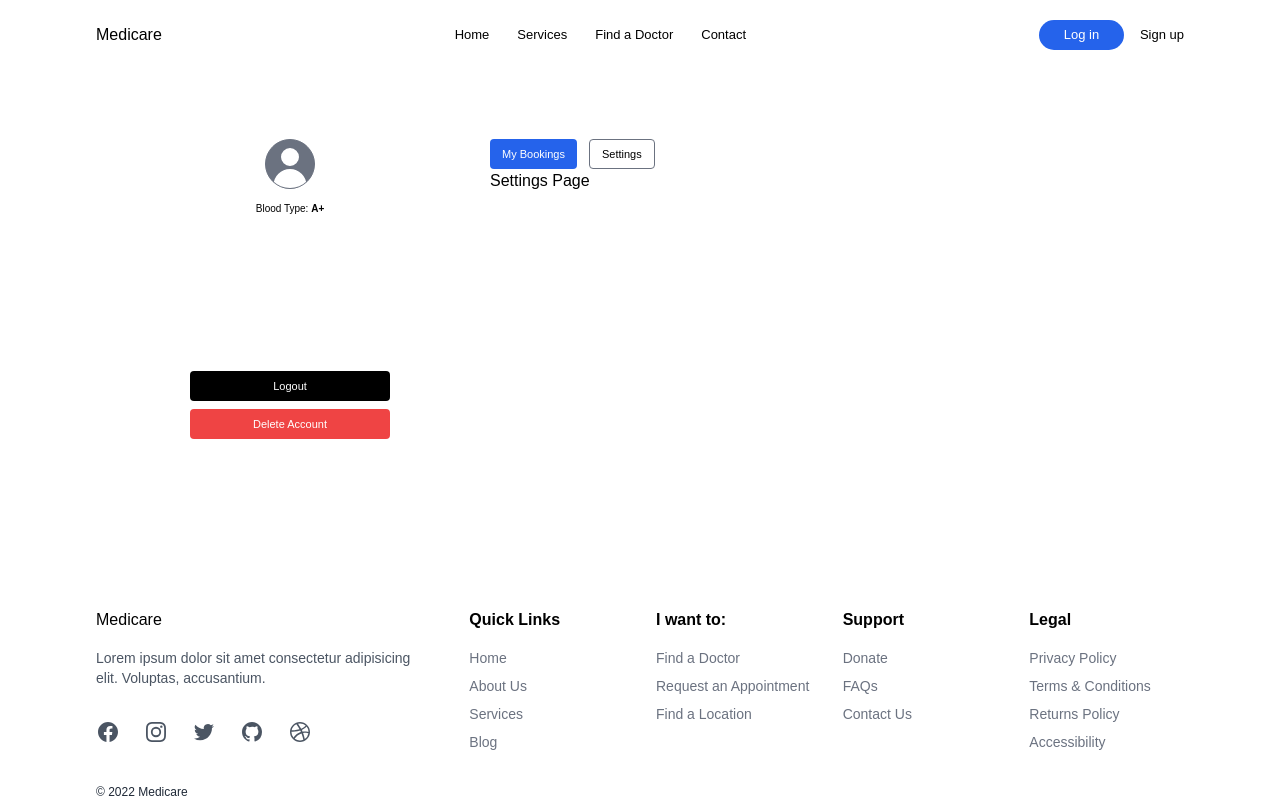
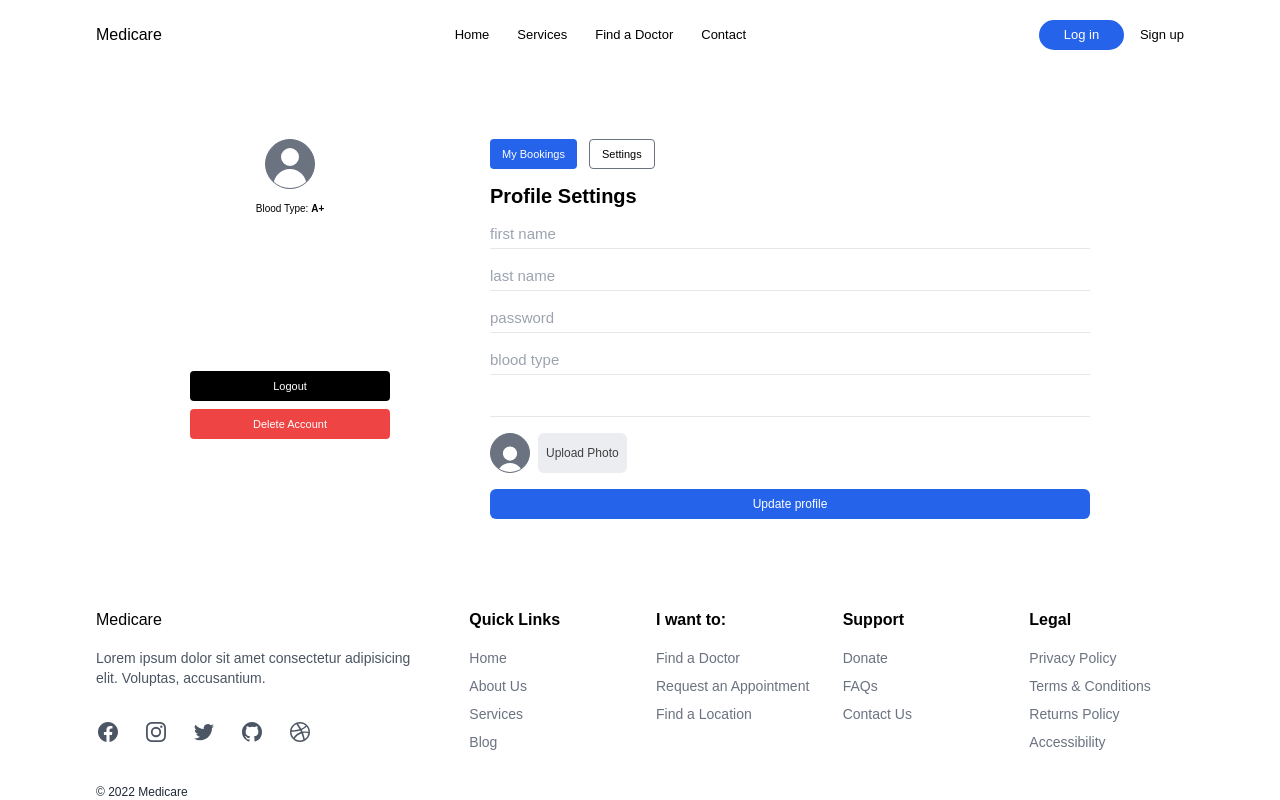
Before and after one commit to gerard415/doctor-appointment-application, a React (Create React App) app in the folder frontend/: page /profile/settings in a window 1280 px wide. Built offline with nearby package versions, Linux system fonts and the light colour scheme; no server answers.

Commit message:
patient settings page

```diff
--- a/frontend/src/Pages/PatientSettingsPage.tsx
+++ b/frontend/src/Pages/PatientSettingsPage.tsx
@@ -1,9 +1,45 @@
-import React from 'react'
+import React, {useContext, useState} from 'react'
+import axios from 'axios'
+import { UserProps } from '../types';
+import { UserContext } from '../UserContext';
 
 const PatientSettingsPage = () => {
+  const {setUser, user, ready}: UserProps = useContext(UserContext)
+  const fullName = user?.name?.split(' ')
+
+
+  const [firstname, setFirstName] = useState<string>(!fullName ? '' : fullName[0])
+  const [lastname, setLastName] = useState<string>(!fullName ? '' : fullName[1])
+  const [email, setEmail] = useState<string | undefined>(user?.email)
+  const [password, setPassword] = useState<string>('')
+  const [bloodtype, setBloodType] = useState<string | undefined>(user?.bloodtype)
+  const [phone, setPhone] = useState<number | undefined>(user?.phone)
+
   return (
-    <div>
-        Settings Page
+    <div className='py-3 space-y-2'>
+        <p className='font-bold text-[20px]'>Profile Settings</p>
+        <form className='space-y-4'>
+          <div className='space-y-3'>
+            <input type="text" name="first name" value={firstname} onChange={(e) => setFirstName(e.target.value)} id="" placeholder={'first name'} className='border-b w-full h-[30px] text-gray-400 text-[15px] outline-none '/>
+            <input type="text" name="last name" value={lastname} onChange={(e) => setLastName(e.target.value)} id="" placeholder={'last name'} className='border-b w-full h-[30px] text-gray-400 text-[15px] outline-none '/>
+            <input type="text" name="first name" value={password} onChange={(e) => setPassword(e.target.value)} placeholder='password' className='border-b w-full h-[30px] text-gray-400 text-[15px] outline-none '/>
+            <input type="text" name="first name" value={bloodtype} onChange={(e) => setBloodType(e.target.value)} id="" placeholder='blood type' className='border-b w-full h-[30px] text-gray-400 text-[15px] outline-none '/>
+            <input type="number" name="first name" value={phone === 0 ? '' : phone} onChange={(e) => setPhone(Number(e.target.value))}  id=""  className='border-b w-full h-[30px] text-gray-400 text-[15px] outline-none appearance-none '/>
+          </div>
+          <div className='flex space-x-2'>
+            {user?.photo ?
+              <img src={user.photo}  alt="" className='rounded-full h-[40px] w-[40px] ' /> :
+
+              <div className='flex justify-center bg-gray-500 text-white rounded-full border border-gray-500 overflow-hidden h-[40px] w-[40px] '>
+                <svg xmlns="http://www.w3.org/2000/svg" viewBox="0 0 24 24" fill="currentColor" className="h-[50px] w-[50px] relative top-1">
+                  <path fillRule="evenodd" d="M7.5 6a4.5 4.5 0 119 0 4.5 4.5 0 01-9 0zM3.751 20.105a8.25 8.25 0 0116.498 0 .75.75 0 01-.437.695A18.683 18.683 0 0112 22.5c-2.786 0-5.433-.608-7.812-1.7a.75.75 0 01-.437-.695z" clipRule="evenodd" />
+                </svg>
+              </div>
+            }
+            <button className='p-2 bg-gray-200 rounded-md opacity-75 text-[12px] '>Upload Photo</button>
+          </div>
+          <button className=' bg-blue-600 w-full h-[30px] text-white text-[12px] rounded-md '>Update profile</button>
+        </form>
     </div>
   )
 }
```
